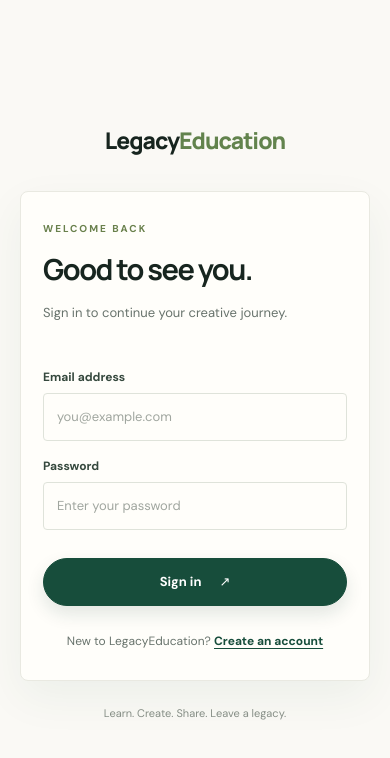
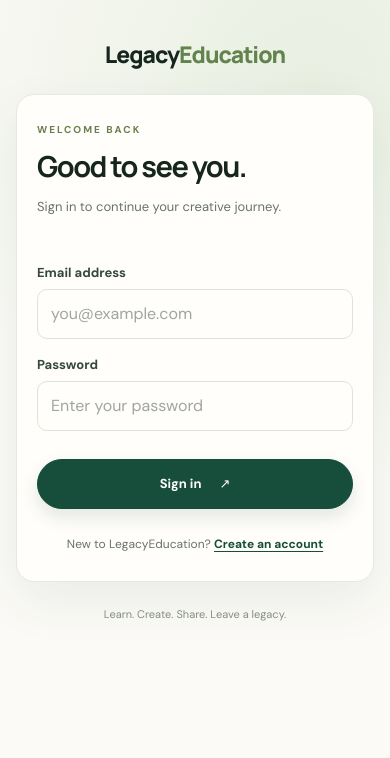
Before and after one commit to lwangaenglish10-gif/legacyeducation, a React app in the folder frontend/: page /login in a window 390 px wide. Shown: the top 758 px of the page. Built offline with nearby package versions, Linux system fonts and the light colour scheme; no server answers; the HTML template or start-up script is replaced by a standard one.

Commit message:
Polish mobile account pages to match brand

```diff
--- a/frontend/src/pages/Auth.css
+++ b/frontend/src/pages/Auth.css
@@ -139,3 +139,16 @@
     font-size: 29px;
   }
 }
+
+/* Consistent mobile-friendly account experience */
+.auth-page { padding: 28px 16px; background: radial-gradient(circle at 80% 10%, #e8efe1, transparent 25rem), #fbfaf6; }
+.auth-card { border-radius: 18px; border-color: #e5e9e1; box-shadow: 0 18px 50px rgba(23,77,59,.08); }
+.auth-card input { min-height: 50px; border-radius: 10px; font-size: 16px; }
+.auth-card label { font-size: 13px; }
+.auth-submit { min-height: 50px; border-radius: 999px; }
+@media (max-width: 480px) {
+  .auth-page { justify-content: flex-start; padding-top: max(26px, env(safe-area-inset-top)); }
+  .auth-logo { margin: 12px 0 24px; }
+  .auth-card { padding: 26px 20px; }
+  .auth-card h1 { font-size: 29px; line-height: 1.15; }
+}
```
